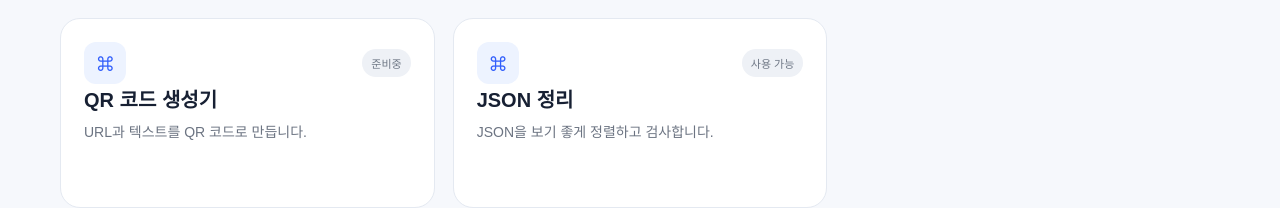
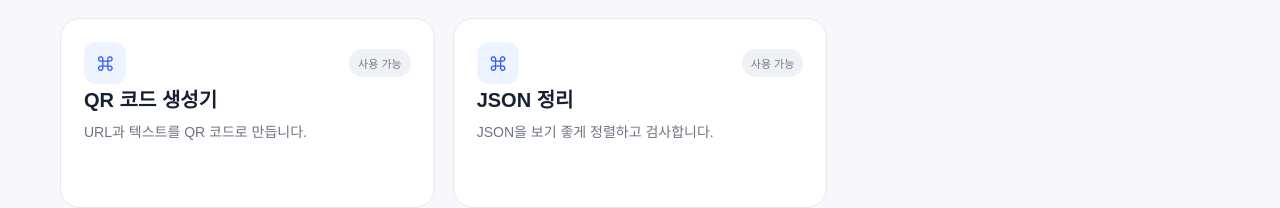
Before and after one commit to license-book/web-tools, a Next.js app: page / in a window 1280 px wide. Shown: the part 1712-1920 px from the top of the page. Built offline with nearby package versions, Linux system fonts and the light colour scheme.

Commit message:
feat: mark QR generator available

```diff
--- a/data/tools.ts
+++ b/data/tools.ts
@@ -44,11 +44,11 @@ export const tools: ToolDefinition[] = [
     slug: 'qr-generator',
     title: 'QR 코드 생성기',
     shortDescription: 'URL과 텍스트를 QR 코드로 만듭니다.',
-    description: '주소나 텍스트를 입력해 바로 사용할 수 있는 QR 코드를 만드는 도구입니다.',
+    description: '주소나 텍스트를 입력해 바로 사용할 수 있는 QR 코드를 브라우저에서 생성하고 PNG로 저장하는 도구입니다.',
     category: 'utility',
-    keywords: ['QR', 'QR 코드', '링크 QR'],
+    keywords: ['QR', 'QR 코드', '링크 QR', 'QR 생성', 'QR code generator'],
     featured: true,
-    badge: '준비중',
+    badge: '사용 가능',
   },
   {
     slug: 'json-formatter',
```
